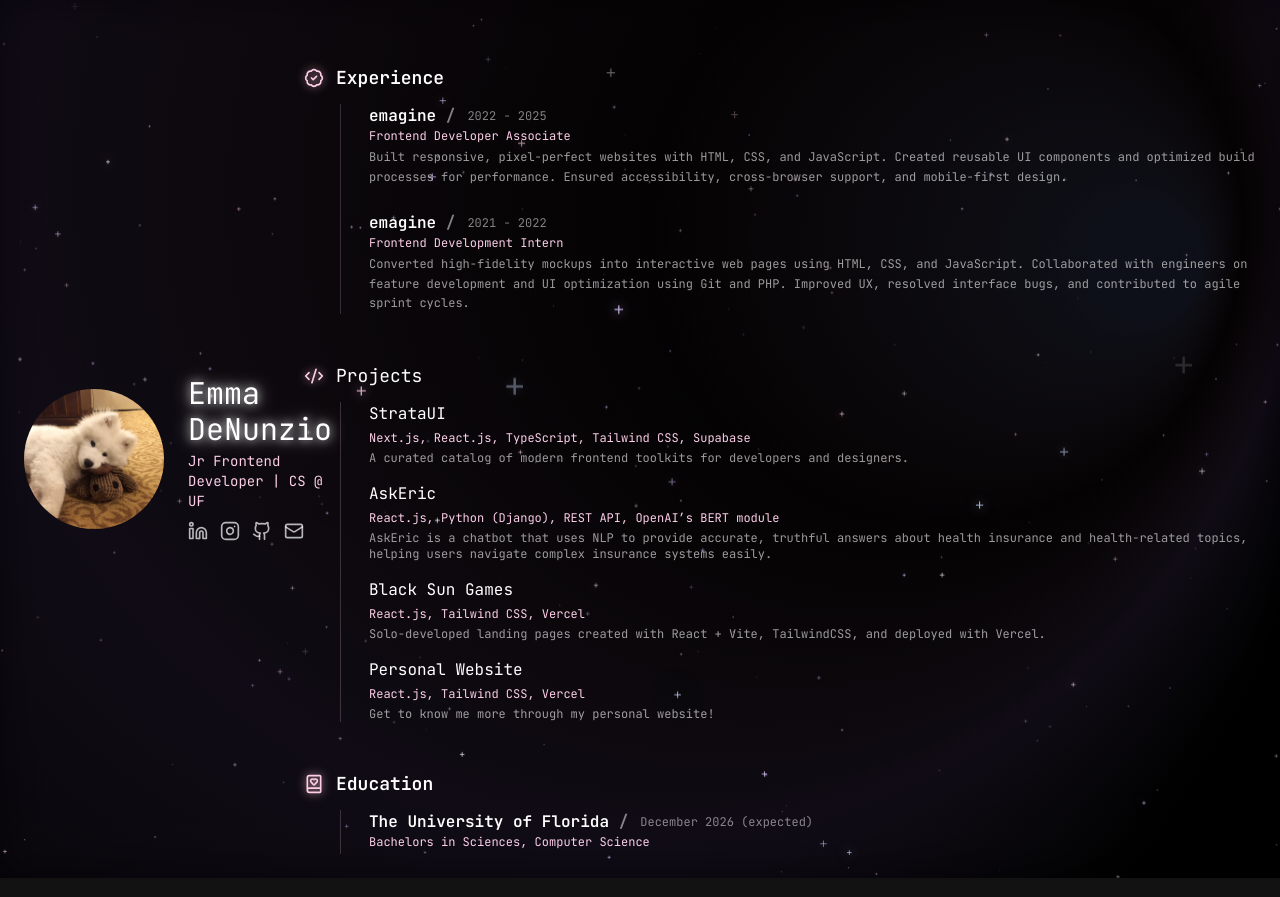
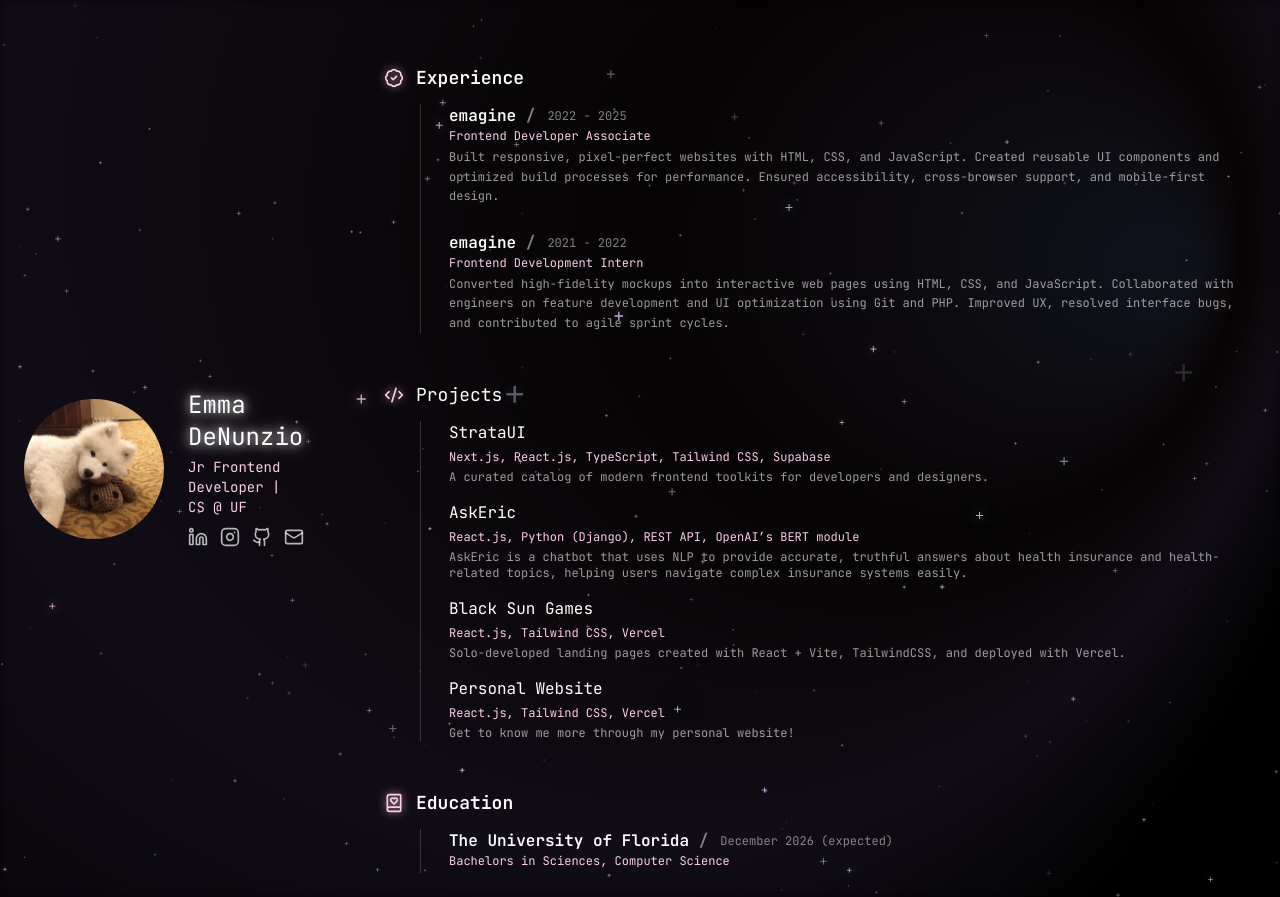
Before and after one commit to emijane/edenunz, a React (Vite) app in the folder portfolio/: page / in a window 1280 px wide. Built offline with nearby package versions, Linux system fonts and the light colour scheme; no server answers.

Commit message:
right-aligned content section width updates

```diff
--- a/portfolio/src/App.jsx
+++ b/portfolio/src/App.jsx
@@ -23,7 +23,7 @@ function App() {
                         <SpotifyWidget />
                     </div>
 
-                    <div className="max-w-250">
+                    <div className="max-w-230">
                         <ExperienceSection />
                         <ProjectsSection />
                         <EducationSection />
--- a/portfolio/src/layout/ProfileCard.jsx
+++ b/portfolio/src/layout/ProfileCard.jsx
@@ -12,7 +12,7 @@ export default function ProfileCard() {
           <div className="flex flex-row items-center gap-6 p-6">
             <img src={icon} alt="Icon" className='w-30 lg:w-35 rounded-full'/>
             <div className='text-left'>
-              <h1 className="text-xl lg:text-3xl text-white text-glow">Emma DeNunzio</h1>
+              <h1 className="text-xl lg:text-2xl text-white text-glow">Emma DeNunzio</h1>
               <p className='text-sm lg:text-lgfont-medium text-pink-200 mt-1'>Jr Frontend Developer | CS @ UF</p>
               <div className='flex flex-row gap-3 mt-2'>
                 <Linkedin className='text-white/70 w-5 hover:text-white cursor-pointer' />
```
